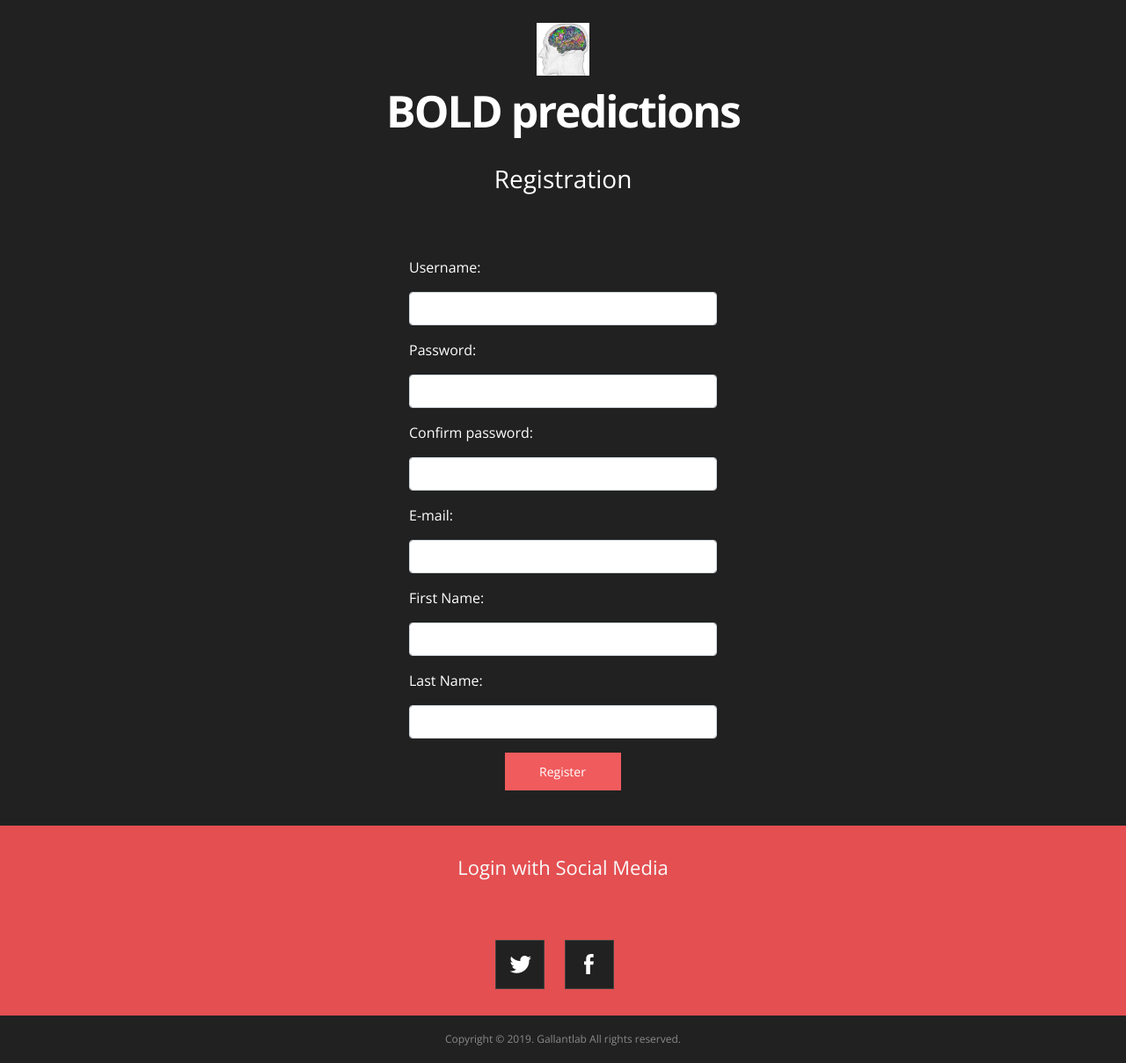
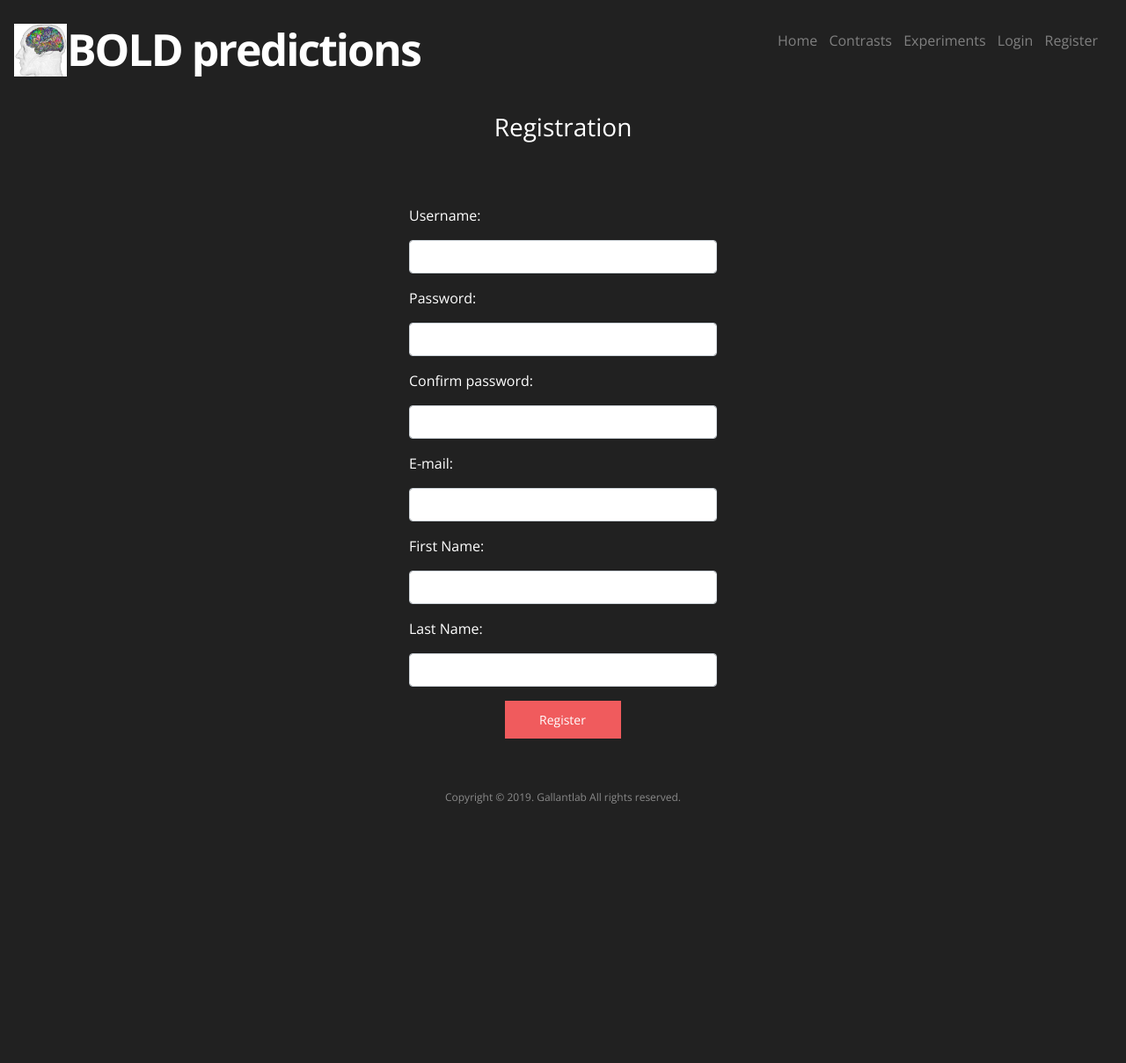
Before and after one commit to boldprediction/website, a Django app: page /register in a window 1280 px wide. Shown: the whole page at 88% size. After the commit the page ends 914 px from the top, so only its background shows below. Run offline with Django 3.2, Linux system fonts and the light colour scheme; some libraries are stand-ins or nearby versions.

Commit message:
modified the page header structure

```diff
--- a/boldpredict/static/boldpredict/styles.css
+++ b/boldpredict/static/boldpredict/styles.css
@@ -35,7 +35,7 @@ h1 {
 	font-weight:bold;
 	letter-spacing:-2px;
 	/* line-height:40px; */
-	text-align:center;
+	/* text-align:center; */
 }
 .ie h1 {
 	filter: dropshadow(color=#000000, offx=0, offy=3);
@@ -96,7 +96,7 @@ padding-top: 10px
 }
 .logo{width: auto;margin: 0 auto;padding: 16px;border-radius: 30px;padding-bottom: 10px;}
 .logo h1{color: #ffffff;font-weight:600;}
-.logo img {width: 60px;height: 60px;text-align: center;display: block;margin: 0 auto 10px;}
+.logo img {width: 60px;height: 60px;/*text-align: center;display: block;*/margin: 0 auto 10px;}
 .wrapper {
 margin: 0 auto;
 position: relative;
@@ -231,3 +231,17 @@ margin:10px;
 	background-position: 10px 0px;
 }
  */
+
+@font-face {
+  font-family: 'FontAwesome';
+  src: url('../fonts/fontawesome-webfont.eot?v=4.6.3');
+  src: url('../fonts/fontawesome-webfont.eot?#iefix&v=4.6.3') format('embedded-opentype'), url('../fonts/fontawesome-webfont.woff2?v=4.6.3') format('woff2'), url('../fonts/fontawesome-webfont.woff?v=4.6.3') format('woff'), url('../fonts/fontawesome-webfont.ttf?v=4.6.3') format('truetype'), url('../fonts/fontawesome-webfont.svg?v=4.6.3#fontawesomeregular') format('svg');
+  font-weight: normal;
+  font-style: normal;
+}
+.fa-google-plus-square:before {
+  content: "\f0d4";
+}
+.fa-google-plus:before {
+  content: "\f0d5";
+}
--- a/boldpredict/templates/boldpredict/base.html
+++ b/boldpredict/templates/boldpredict/base.html
@@ -1,9 +1,12 @@
 <!doctype html>
 <html lang="en">
+
 <head>
 	<meta charset="utf-8">
 	<meta name="viewport" content="width=device-width, initial-scale=1, shrink-to-fit=no">
-		<link rel="stylesheet" href="https://stackpath.bootstrapcdn.com/bootstrap/4.3.1/css/bootstrap.min.css" integrity="sha384-ggOyR0iXCbMQv3Xipma34MD+dH/1fQ784/j6cY/iJTQUOhcWr7x9JvoRxT2MZw1T" crossorigin="anonymous">		{% load static %}
+	<link rel="stylesheet" href="https://stackpath.bootstrapcdn.com/bootstrap/4.3.1/css/bootstrap.min.css"
+		integrity="sha384-ggOyR0iXCbMQv3Xipma34MD+dH/1fQ784/j6cY/iJTQUOhcWr7x9JvoRxT2MZw1T" crossorigin="anonymous">
+	{% load static %}
 	<link href="{% static 'boldpredict/styles.css' %}" rel="stylesheet" type="text/css">
 	{% block staticfiles %}
 	{% endblock %}
@@ -11,16 +14,35 @@
 
 	<title>BOLD predictions</title>
 </head>
+
 <body>
 	<section class="main">
 		<div id="Content" class="wrapper topSection">
 			<!-- <div class = "row">
 					<a href="" title="login" class = "login_btn"> Login </a>
 				</div> -->
-				<div class = "row" >
 			<div id="Header">
 				<div class="wrapper">
-							<div class="logo"><h1><img src="{% static 'images/logo.png' %}" />BOLD predictions</h1>	</div>
+					<!-- <div class="logo"><h1><img src="{% static 'images/logo.png' %}" />BOLD predictions</h1>	</div> -->
+					<div class="logo">
+						<div class="row">
+							<div class="col-md-8">
+								<h1><img src="{% static 'images/logo.png' %}" />BOLD predictions</h1>
+							</div>
+							<div class="col-md-4">
+									<ul class="nav navbar">
+										<li><a href="{% url 'index' %}" class="active">Home</a></li>
+										<li><a href="{% url 'contrast' %}">Contrasts</a></li>
+										<li><a href="{% url 'experiment' %}">Experiments</a></li>
+										{% if user.is_authenticated %}
+										<li><a href="{% url 'my_profile' %}">My Profile</a></li>
+										<li><a href="{% url 'logout' %}">Logout</a></li>
+										{% else %}
+										<li><a href="{% url 'login' %}">Login</a></li>
+										<li><a href="{% url 'register' %}">Register</a></li>
+										{% endif %}
+									</ul>
+							</div>
 						</div>
 					</div>
 				</div>
@@ -38,4 +60,5 @@
 		Copyright © 2019. Gallantlab All rights reserved.
 	</span>
 </body>
+
 </html>
--- a/boldpredict/templates/boldpredict/register.html
+++ b/boldpredict/templates/boldpredict/register.html
@@ -36,7 +36,7 @@
 				<form role="form" method="post" action="{% url 'register' %}">
 					{% for field in form.visible_fields %}
 					<div class="form-group">
-							<label style="color: white" >
+						<label style="color: white">
 							{{field.label_tag}}
 						</label>
 						{{ field }}
@@ -55,24 +55,19 @@
 		</div>
 	</div>
 </section>
-<section class="login spacing">
+<!-- <section class="login spacing">
 	<div class="container">
 		<div id="register">
 			<h3>Login with Social Media</h3>
-		<!-- <p class="register-input">
-			<input type="submit" value="Login" name="Submit">
-		</p>  -->
 			<div id="socialIcons">
 				<ul>
-				<!-- <li><a href="" title="Boldprediction" class="boldIcon"> </a></li> -->
 					<li><a href="" title="Twitter" class="twitterIcon"></a></li>
 					<li><a href="" title="facebook" class="facebookIcon"></a></li>
 				</ul>
 			</div>
 		</div>
-
 	</div>
-</section>
+</section> -->
 
 
 {% endblock%}
--- a/boldpredict/urls.py
+++ b/boldpredict/urls.py
@@ -3,7 +3,12 @@ from django.contrib.auth import views as auth_views
 from . import views
 
 urlpatterns = [
-    # path('', views.login_action, name='login_action'),
-    # path('login', views.login_action, name='login'),
+    path('index', views.index, name='index'),
+    path('', views.index, name='index'),
+    path('login', views.login_action, name='login'),
+    path('logout', views.logout_action, name='logout'),
+    path('contrast', views.contrast_action, name='contrast'),
+    path('experiment', views.experiment_action, name='experiment'),
+    path('my_profile', views.my_profile_action, name='my_profile'),
     path('register', views.register_action, name='register'),
 ]
--- a/boldpredict/views.py
+++ b/boldpredict/views.py
@@ -1,11 +1,31 @@
 from django.shortcuts import render, redirect, reverse, get_object_or_404
 from boldpredict.forms import RegistrationForm
 from django.contrib.auth.models import User
-from django.contrib.auth import authenticate
+from django.contrib.auth import authenticate,login,logout
 
 
 
 # Create your views here.
+def login_action(request):
+    pass
+
+def logout_action(request):
+    logout(request)
+    return redirect(reverse('login'))
+
+def contrast_action(request):
+    pass
+
+def index(request):
+    pass
+
+def experiment_action(request):
+    pass
+
+
+def my_profile_action(request):
+    pass
+
 def register_action(request):
     context = {}
     if request.method == 'GET':
```
Lines whose indentation alone changed are shown as unchanged.
